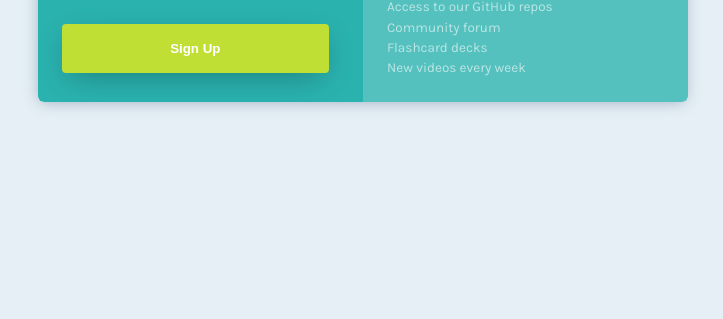
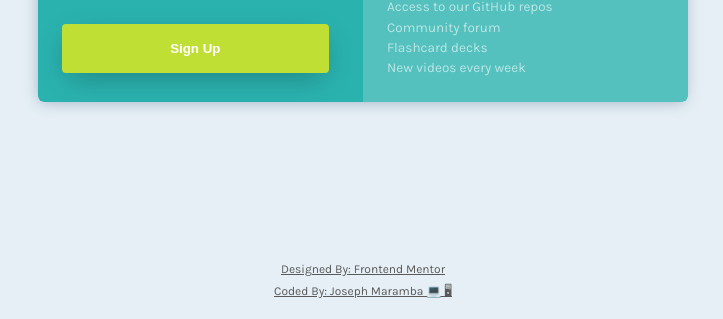
Before and after one commit to mamba-dev-KE/single-price-grid-component, a plain HTML site: page index.html in a window 1280 px wide. Shown: the part 498-817 px from the top of the page, without its empty margins (277-1000 px from the left). Drawn offline with Linux system fonts and the light colour scheme.

Commit message:
add attribution and fix readme

```diff
--- a/css/styles.css
+++ b/css/styles.css
@@ -156,12 +156,26 @@ main {
 }
 
 .attribution {
-	font-size: 11px;
 	text-align: center;
+	margin-top: -2.5em;
+	padding-bottom: 1em;
 }
 
 .attribution a {
-	color: hsl(228, 45%, 44%);
+	color: #595959;
+}
+
+.attribution a:hover {
+	color: #190eb8;
+}
+
+.attribution__designer {
+	margin-bottom: 0.5em;
+}
+
+.attribution__designer,
+.attribution__programmer {
+	font-size: 1.2rem;
 }
 
 @media (min-width: 600px) {
--- a/index.html
+++ b/index.html
@@ -45,13 +45,12 @@
       </div>
     </article>
   </main>
-
-  <!-- <footer>
-    <p class="attribution">
-      Challenge by <a href="https://www.frontendmentor.io?ref=challenge" target="_blank">Frontend Mentor</a>.
-      Coded by <a href="#">Your Name Here</a>.
-    </p>
-  </footer> -->
+  <div class="attribution">
+    <p class="attribution__designer"><a href="https://www.frontendmentor.io?ref=challenge" target="_blank">Designed By:
+        Frontend Mentor</a></p>
+    <p class="attribution__programmer"><a href="https://github.com/mamba-dev-KE" target="_blank">Coded By: Joseph
+        Maramba 💻 🖥 </a></p>
+  </div>
 </body>
 
 </html>
```
Also changed, not shown: 1 other file.
